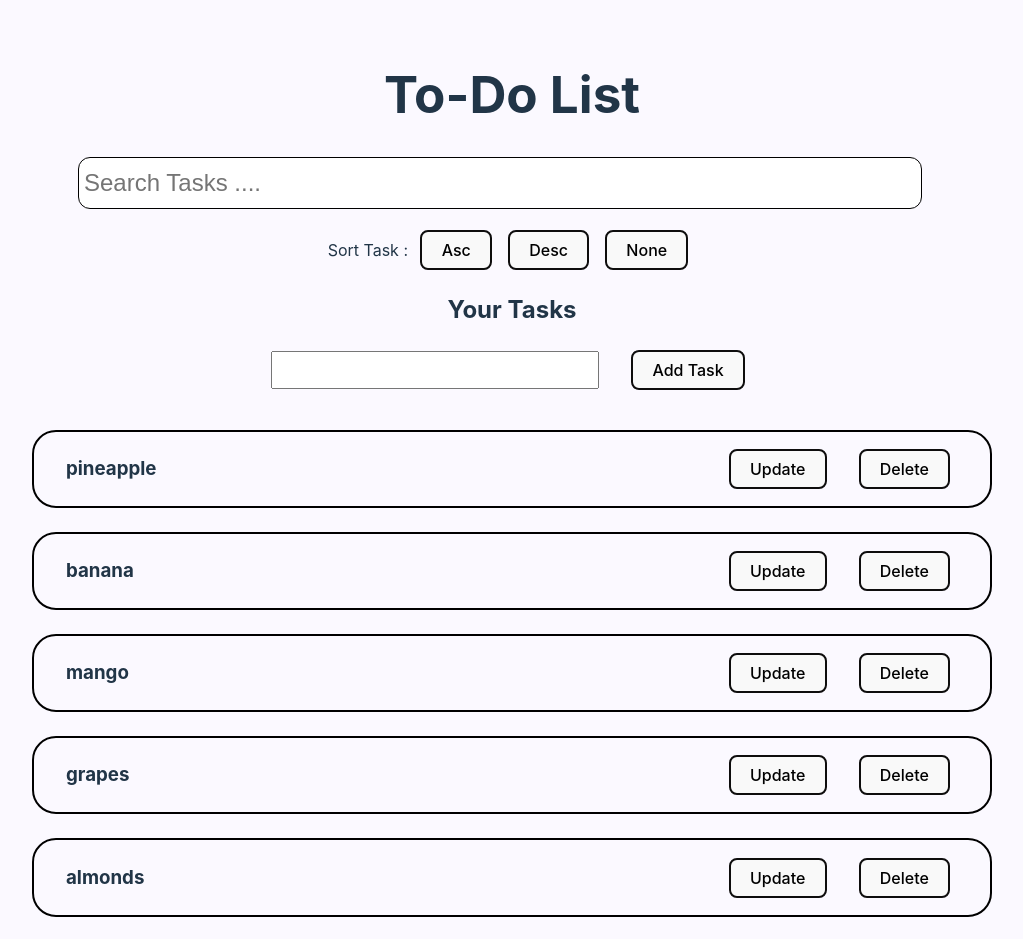
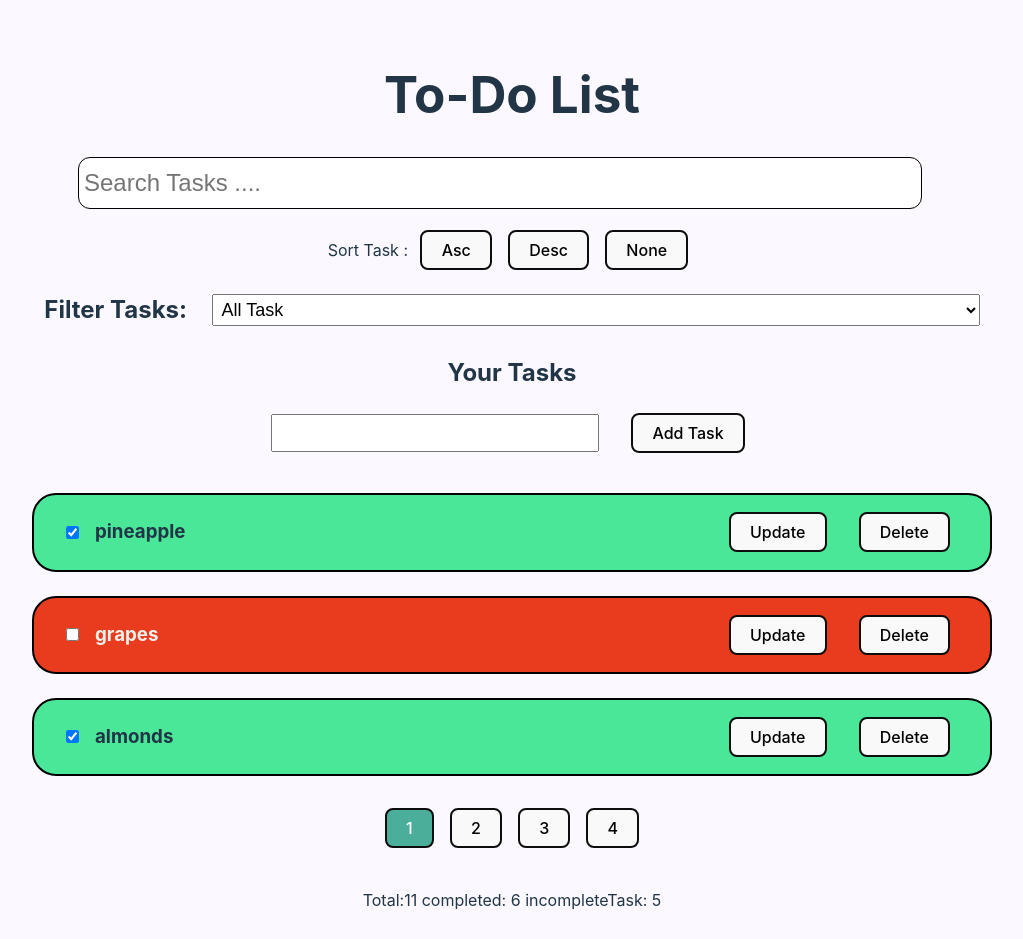
Before and after one commit to DeepKumbhare85/vue-todo-list, a Vue app: page / in a window 1280 px wide. Shown: the top 939 px of the page, without its empty margins (128-1151 px from the left). Built offline with nearby package versions, Linux system fonts and the light colour scheme.

Commit message:
To-do list tasks done

```diff
--- a/src/App.vue
+++ b/src/App.vue
@@ -1,73 +1,127 @@
 <script setup>
-import { ref, watch, computed, watchEffect } from 'vue';
-const taskList = ref(['pineapple', 'banana', 'mango', 'grapes', 'almonds', 'apple', 'coconut']);
-const task = ref('');
-const oldTask = ref('');
+import { ref, computed, } from 'vue';
+
+const taskList = ref([
+  { id: 1, title: 'pineapple', isCompleted: true },
+  { id: 2, title: 'grapes', isCompleted: false },
+  { id: 3, title: 'almonds', isCompleted: true },
+  { id: 4, title: 'papaya', isCompleted: true },
+  { id: 5, title: 'waterMelon', isCompleted: true },
+  { id: 6, title: 'oranges', isCompleted: false },
+  { id: 7, title: 'potatoes', isCompleted: true },
+  { id: 8, title: 'strawberry', isCompleted: false },
+  { id: 9, title: 'banana', isCompleted: false },
+  { id: 10, title: 'apple', isCompleted: false },
+  { id: 11, title: 'coconut', isCompleted: true },
+]);
+const task = ref({ id: -1, title: '', isCompleted: false });
+const items = ref([{name:'Heet',age:21,id:33},{ name: 'Deep', id: 23, age: 21 }]);
+
 const isUpdateItem = ref(false);
 const inputRef = ref(null);
+
 const searchText = ref('');
 const sortOrder = ref('none');
+const filterStatus = ref('all')
+
+const itemPerPage = ref(3);
+const currentPage = ref(1);
+
 
 const filterList = computed(() => {
-  return sortList(taskList.value.filter(t => {
-    t = t.toLowerCase();
+  const searchList = taskList.value.filter((t) => {
+    t = t.title.toLowerCase();
     return t.indexOf(searchText.value.toLowerCase()) > -1;
-  }), sortOrder);
+  });
+
+  const sortedList = sortList(searchList, sortOrder);
+  return filterTask(sortedList, filterStatus.value);
+
 });
 
+const paginatedList = computed(() => {
+
+  console.log(filterList.value);
+  let trimStart = (currentPage.value - 1) * itemPerPage.value;
+  let trimEnd = trimStart + itemPerPage.value;
+
+  return filterList.value.slice(trimStart, trimEnd);
+})
+
+const completedTasks = computed(() => {
+  return taskList.value.filter(t => t.isCompleted);
+})
+
 const clearTask = () => {
-  task.value = '';
-  oldTask.value = '';
+  task.value.title = '';
+  task.value.id = -1;
   isUpdateItem.value = false;
 }
 
 const addTask = () => {
-  if (task.value) {
-    taskList.value.push(task.value);
+  if (task.value.title) {
+    taskList.value.push({ id: taskList.value[taskList.value.length] + 1, title: task.value.title, isCompleted: false });
     searchText.value = '';
-    task.value = '';
+    task.value.title = '';
   }
   else {
     alert("task cant be empty");
   }
 }
 
-const deleteTask = (taskToDelete) => {
-  if (oldTask.value === taskToDelete)
+const deleteTask = (deleteTaskId) => {
+  if (task.value.id === deleteTaskId) {
     clearTask();
-  taskList.value = taskList.value.filter(t => t !== taskToDelete)
+  }
+  taskList.value = taskList.value.filter(t => t.id !== deleteTaskId);
 }
 
-const updateTask = (updateTask) => {
+const updateTask = (updateTaskId) => {
   isUpdateItem.value = true;
-  task.value = updateTask;
-  oldTask.value = updateTask;
+
+  let taskToUpdate = taskList.value.find(t => t.id === updateTaskId)
+
+  task.value.title = taskToUpdate.title;
+  task.value.id = taskToUpdate.id;
+
   inputRef.value.focus();
 }
 
 const handleUpdate = () => {
-  let index = taskList.value.indexOf(oldTask.value);
-  if (index > -1) {
-    taskList.value[index] = task.value;
-    searchText.value = '';
-    clearTask();
-  }
-  else {
-    alert("Task already deleted");
-    clearTask();
+  let taskUpdateIndex = taskList.value.findIndex(t => t.id === task.value.id);
+  if (taskUpdateIndex >= 0)
+    taskList.value[taskUpdateIndex].title = task.value.title;
+  else
+    alert('Your task is already deleted ');
+  clearTask();
+}
+
+
+const sortList = (list, sortOrder) => {
+  switch (sortOrder.value) {
+    case 'asc':
+      return list.sort((a, b) => (a.title > b.title) ? 1 : ((a.title < b.title) ? -1 : 0));
+    case 'desc':
+      return list.sort((a, b) => (b.title > a.title) ? 1 : ((b.title < a.title) ? -1 : 0));
+    case 'none':
+      return list;
   }
 }
 
+const filterTask = (list, filterStatus) => {
+  currentPage.value = 1;
+  switch (filterStatus) {
+    case 'complete':
+      return list.filter(t => t.isCompleted);
+    case 'incomplete':
+      return list.filter(t => !t.isCompleted);
+    case 'all':
+      return list;
+  }
+}
 
-const sortList = (tempList, sortOrder) => {
-  switch (sortOrder.value) {
-    case 'asc':
-      return tempList.sort();
-    case 'desc':
-      return tempList.sort().reverse();
-    case 'none':
-      return tempList;
-  }
+const toggleComplete = (toggleId) => {
+  taskList.value.find(t => t.id === toggleId).isCompleted = !taskList.value.find(t => t.id === toggleId).isCompleted;
 }
 
 
@@ -83,23 +137,45 @@ const sortList = (tempList, sortOrder) => {
       <button @click="sortOrder = 'desc'">Desc</button>
       <button @click="sortOrder = 'none'">None</button>
     </div>
+
+    <div id="filter-task">
+      <h2>Filter Tasks:</h2>
+      <select name="filter-select" id="filter-select" v-model="filterStatus">
+        <option value="all" selected>All Task</option>
+        <option value="complete">Completed Tasks</option>
+        <option value="incomplete">Incomplete Tasks</option>
+      </select>
+    </div>
     <h2>Your Tasks</h2>
     <form @submit.prevent>
-      <input v-model="task" type="text" ref="inputRef" />
+      <input v-model="task.title" type="text" ref="inputRef" />
       <button
         @click="isUpdateItem ? handleUpdate() : addTask()">{{ isUpdateItem ? 'Update Task' : 'Add Task' }}</button>
       <button v-show="isUpdateItem" @click="clearTask">Cancel</button>
     </form>
+
     <div class="item-list">
-      <div v-for="(task, index) in filterList" :key="index">
-        <div class="item">
-          <h3 id="item-name">{{ task }}</h3>
-          <button @click="updateTask(task)">Update</button>
-          <button @click="deleteTask(task)">Delete</button>
+      <div v-for="taskObj in paginatedList" :key="taskObj.id">
+        <div class="item" :class="{ completedTask: taskObj.isCompleted, incompleteTask: !taskObj.isCompleted }">
+          <input type="checkbox" :checked="taskObj.isCompleted" @change="toggleComplete(taskObj.id)" />
+          <h3 class="item-name">{{ taskObj.title }}</h3>
+          <button @click="updateTask(taskObj.id)">Update</button>
+          <button @click="deleteTask(taskObj.id)">Delete</button>
         </div>
       </div>
-      <div>Total Tasks: {{ filterList.length }}</div>
+      <div v-show="!paginatedList.length">No Result Found </div>
+      <div id="pagination">
+        <span v-for="pageNumber in Math.ceil(filterList.length / itemPerPage)">
+          <button :class="{ active: pageNumber === currentPage }" @click="currentPage = pageNumber">
+            {{ pageNumber }}
+          </button>
+        </span>
+      </div>
     </div>
+    <div>Total:{{ taskList.length }} completed: {{ completedTasks.length }} incompleteTask:
+      {{ taskList.length - completedTasks.length }}
+    </div>
+
   </div>
 </template>
 
@@ -125,16 +201,53 @@ button {
   margin: .5rem;
 }
 
-#item-name {
+.item-name {
   margin-right: auto;
+  text-align: start;
 }
-#searchbar{
+
+#searchbar {
   width: 65vw;
   margin-bottom: .8rem;
   font-size: x-large;
   line-height: 2.5rem;
-  border:1px solid black;
+  border: 1px solid black;
   border-radius: 12px;
-  padding:5px;
+  padding: 5px;
+}
+
+input[type="checkbox"] {
+  display: inline-block;
+  width: auto;
+  margin: 0;
+}
+
+.active {
+  background-color: #4AAE9B;
+  color: white;
+}
+
+#filter-task {
+  display: flex;
+  justify-content: space-around;
+  align-items: center;
+
+}
+
+#filter-select {
+  display: inline-block;
+  font-size: large;
+  height: 4vh;
+  padding: .2rem .3rem;
+  width: 60vw;
+}
+
+.completedTask {
+  background-color: rgb(74, 231, 153);
+}
+
+.incompleteTask {
+  background-color: rgb(233, 60, 30);
+  color: rgb(239, 241, 234);
 }
 </style>
```
